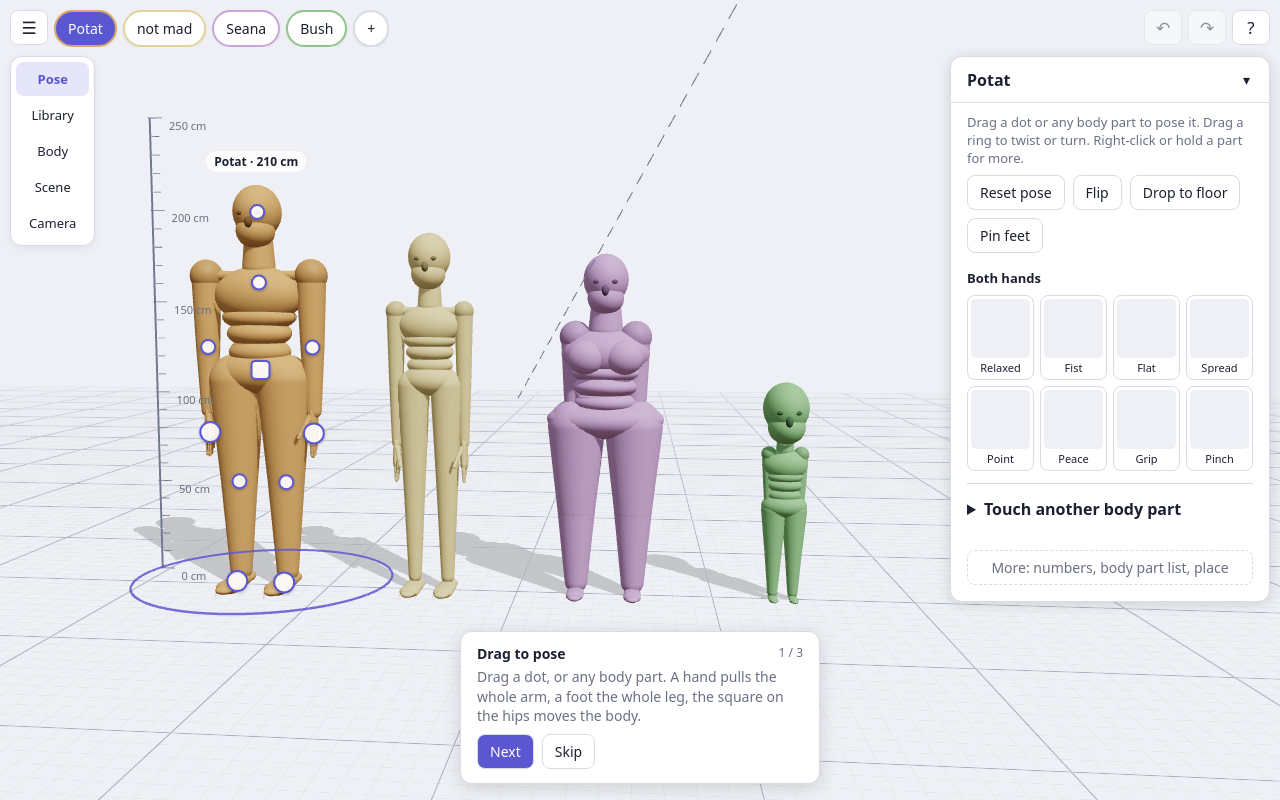
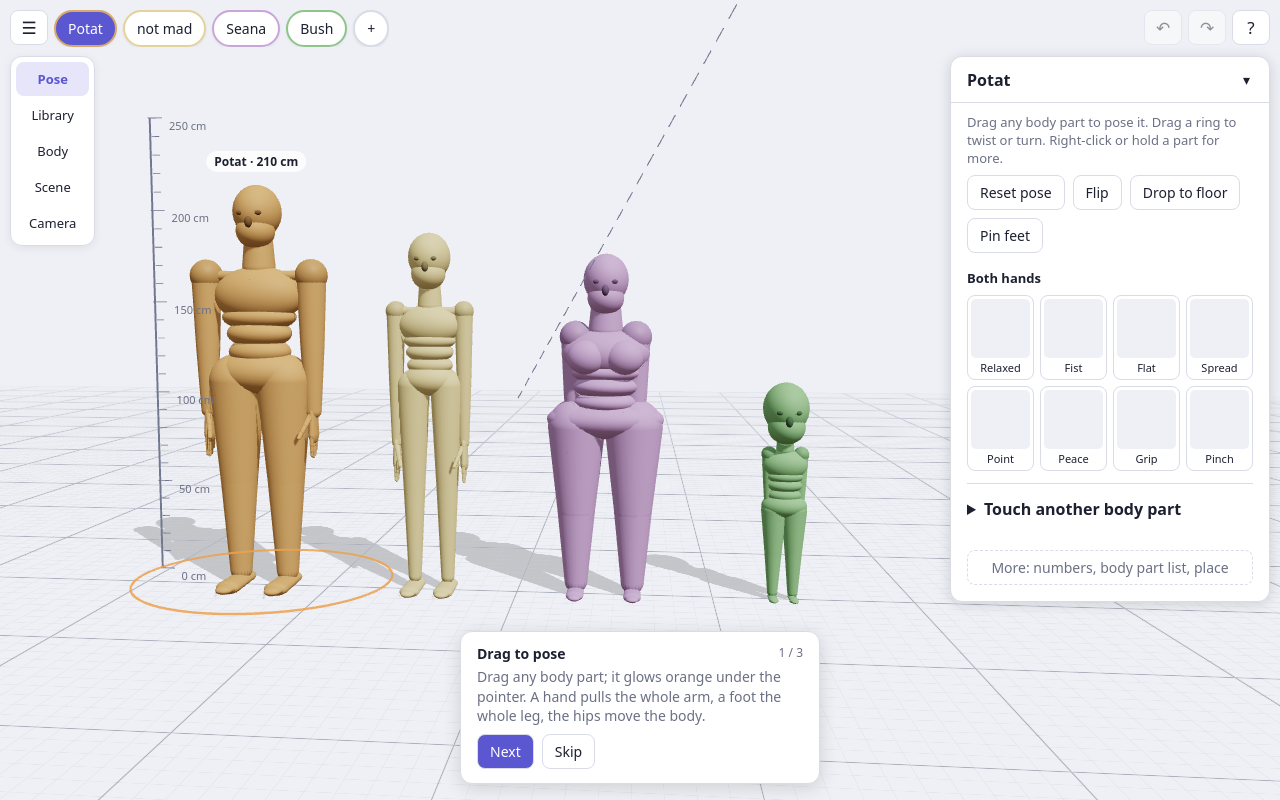
Before and after one commit to RainbowCockroach/poser, a React (Vite) app: page / in a window 1280 px wide. Built offline with nearby package versions, Linux system fonts and the light colour scheme.

Commit message:
Drop the grab dots and go back to the orange glow
- The dots cluttered the figure; the body glows orange where a drag will grab
- Twist and floor rings are orange too, matching the selected part
- A pinned hand or foot is tinted orange instead of a filled dot

```diff
--- a/src/app/Guide.tsx
+++ b/src/app/Guide.tsx
@@ -10,7 +10,7 @@ import { useState } from 'react';
 // #region Config
 const SEEN_STORAGE_KEY = 'poser.seenGuide';
 const TIPS = [
-  { title: 'Drag to pose', text: 'Drag a dot, or any body part. A hand pulls the whole arm, a foot the whole leg, the square on the hips moves the body.' },
+  { title: 'Drag to pose', text: 'Drag any body part; it glows orange under the pointer. A hand pulls the whole arm, a foot the whole leg, the hips move the body.' },
   { title: 'Twist and turn', text: 'Drag along the ring around a part to twist it. The ring on the floor turns the whole character.' },
   { title: 'More on each part', text: 'Right-click a part, or hold a finger on it, to reset, copy or pin it. Press ? (or the ? button) for every shortcut.' },
 ];
--- a/src/app/Handles.tsx
+++ b/src/app/Handles.tsx
@@ -1,22 +1,15 @@
 /*
- * Handles on the selected character, so it is clear what can be grabbed:
- *   - dots on the hands, feet, elbows, knees, head, chest and a square on the hips; grabbing a dot is the same as
- *     grabbing that body part at that point (useDragPosing). An elbow or knee dot swings the upper arm or thigh.
- *   - a ring around the selected part that twists it (upper arm, forearm, thigh, spine, head)
- *   - a ring on the floor that turns the whole character
- * Dots are page elements (drei Html): they keep their size on screen, are easy to hit with a finger and show through
- * the body. Pinned hands and feet show a filled dot. Rings are 3D; dragging along a ring turns the part about its axis.
+ * Rings on the selected character: one around the selected part twists it (upper arm, forearm, thigh, spine, head),
+ * one on the floor turns the whole character. Dragging along a ring turns the part about the ring's axis, like a dial.
+ * The body itself is grabbed directly (Mannequin.tsx); the part under the pointer and the selected part glow orange.
  */
 
 // #region Setup
-import { useMemo, type PointerEvent as ReactPointerEvent } from 'react';
-import { Html } from '@react-three/drei';
+import { useMemo } from 'react';
 import { useThree, type ThreeEvent } from '@react-three/fiber';
 import { Quaternion, Vector3 } from 'three';
-import { buildRig, type Rig, type Vec3 } from '../core/rig';
+import { buildRig, type Vec3 } from '../core/rig';
 import { CONTROLS, forwardKinematics, solvePose, type Pose } from '../core/pose';
-import type { Pin } from '../core/reach';
-import type { Grab } from './useDragPosing';
 import type { SceneCharacter } from './App';
 // #endregion
 
@@ -29,58 +22,31 @@ const TWIST_MOTION: Record<string, string> = {
   elbow: 'pronation',
   hip: 'internal_rotation',
 };
-const RING_COLOR = '#5b57d1';
+// The same orange as a selected body part.
+const RING_COLOR = '#ff8a3d';
 // Rings are drawn over the body so they never hide inside a thick limb.
 const RING_RENDER_ORDER = 10;
 const RING_LINE_METERS = 0.006;
 const RING_HIT_METERS = 0.05;
 
-interface Spot {
-  name: string;
-  label: string;
-  bone: string;
-  localPoint: Vec3;
-  kind: 'end' | 'joint' | 'hips';
-  pin?: Pin;
-}
-
 interface HandlesProps {
   character: SceneCharacter;
   selectedControl: string | null;
-  pins: Pin[];
   isPencilOnly: boolean;
-  onGrab: (grab: Grab) => void;
-  onMenu: (bone: string, clientX: number, clientY: number) => void;
   onTwist: (control: string, motion: string, degrees: number, startPose: Pose, gestureKey: string) => void;
 }
 // #endregion
 
 // #region Main flow
-export function Handles({ character, selectedControl, pins, isPencilOnly, onGrab, onMenu, onTwist }: HandlesProps) {
+export function Handles({ character, selectedControl, isPencilOnly, onTwist }: HandlesProps) {
   const camera = useThree((state) => state.camera);
   const canvas = useThree((state) => state.gl.domElement);
   const controls = useThree((state) => state.controls) as { enabled: boolean } | null;
   const rig = useMemo(() => buildRig(character.profile), [character.profile]);
-  const spots = useMemo(() => spotsOf(rig), [rig]);
   const world = useMemo(() => forwardKinematics(rig, solvePose(character.pose)), [rig, character.pose]);
   const heightMeters = character.profile.heightCm / 100;
 
   const worldPointOf = (bone: string, localPoint: Vec3) => new Vector3(...localPoint).applyQuaternion(world[bone].quaternion).add(world[bone].position);
-
-  const grabSpot = (spot: Spot, event: ReactPointerEvent) => {
-    if (event.button !== 0 || (isPencilOnly && event.pointerType === 'touch')) return;
-    event.preventDefault();
-    event.stopPropagation();
-    onGrab({
-      bone: spot.bone,
-      localPoint: spot.localPoint,
-      worldPoint: worldPointOf(spot.bone, spot.localPoint),
-      pointerId: event.pointerId,
-      pointerType: event.pointerType,
-      clientX: event.clientX,
-      clientY: event.clientY,
-    });
-  };
 
   // Turning follows the pointer's angle around the ring's middle on screen, so a drag along the ring feels like turning a dial.
   const startTwist = (event: ThreeEvent<PointerEvent>, control: string, motion: string, center: Vector3, axis: Vector3) => {
@@ -150,25 +116,6 @@ export function Handles({ character, selectedControl, pins, isPencilOnly, onGrab
 
   return (
     <>
-      {spots.map((spot) => {
-        const isPinned = !!spot.pin && pins.includes(spot.pin);
-        return (
-          <Html key={spot.name} position={worldPointOf(spot.bone, spot.localPoint)} center zIndexRange={[2, 1]}>
-            <div
-              className={`handle-dot is-${spot.kind}${isPinned ? ' is-pinned' : ''}`}
-              role="button"
-              aria-label={isPinned ? `${spot.label} (pinned)` : spot.label}
-              title={isPinned ? `${spot.label}, pinned: right-click or hold to unpin` : `Drag the ${spot.label.toLowerCase()}`}
-              onPointerDown={(event) => grabSpot(spot, event)}
-              onContextMenu={(event) => {
-                event.preventDefault();
-                onMenu(spot.bone, event.clientX, event.clientY);
-              }}
-            />
-          </Html>
-        );
-      })}
-
       {twistRing && selectedControl && twistMotion && (
         <group position={twistRing.center} quaternion={twistRing.quaternion}>
           <Ring radius={twistRing.radius} onPointerDown={(event) => startTwist(event, selectedControl, twistMotion, twistRing!.center, twistRing!.axis)} />
@@ -197,26 +144,4 @@ function Ring({ radius, onPointerDown }: { radius: number; onPointerDown: (event
     </group>
   );
 }
-
-function spotsOf(rig: Rig): Spot[] {
-  const boneNamed = (name: string) => rig.bones.find((bone) => bone.name === name)!;
-  const spots: Spot[] = [];
-  for (const side of ['l', 'r']) {
-    const sideName = side === 'l' ? 'Left' : 'Right';
-    const palm = boneNamed(`wrist_${side}`).shapes.find((shape) => shape.kind === 'capsule');
-    const foot = boneNamed(`ankle_${side}`).shapes.find((shape) => shape.kind === 'capsule');
-    if (palm?.kind === 'capsule') spots.push({ name: `hand_${side}`, label: `${sideName} hand`, bone: `wrist_${side}`, localPoint: palm.end, kind: 'end', pin: `hand_${side}` as Pin });
-    if (foot?.kind === 'capsule') {
-      const middle = foot.start.map((value, axis) => (value + foot.end[axis]) / 2);
-      spots.push({ name: `foot_${side}`, label: `${sideName} foot`, bone: `ankle_${side}`, localPoint: middle as Vec3, kind: 'end', pin: `foot_${side}` as Pin });
-    }
-    spots.push({ name: `elbow_${side}`, label: `${sideName} elbow`, bone: `shoulder_${side}`, localPoint: boneNamed(`elbow_${side}`).offset, kind: 'joint' });
-    spots.push({ name: `knee_${side}`, label: `${sideName} knee`, bone: `hip_${side}`, localPoint: boneNamed(`knee_${side}`).offset, kind: 'joint' });
-  }
-  const skull = boneNamed('head').shapes[0];
-  spots.push({ name: 'head', label: 'Head', bone: 'head', localPoint: skull.kind === 'ellipsoid' ? skull.center : [0, 0.1, 0], kind: 'joint' });
-  spots.push({ name: 'chest', label: 'Chest', bone: 'thoracic_upper', localPoint: boneNamed('neck').offset.map((value) => value / 2) as Vec3, kind: 'joint' });
-  spots.push({ name: 'hips', label: 'Hips', bone: 'pelvis', localPoint: [0, 0, 0], kind: 'hips' });
-  return spots;
-}
 // #endregion
--- a/src/app/Help.tsx
+++ b/src/app/Help.tsx
@@ -5,7 +5,7 @@
 
 // #region Config
 const POINTER_ROWS: { action: string; mouse: string; touch: string }[] = [
-  { action: 'Bend or move a part', mouse: 'Drag it or its dot', touch: 'Drag it or its dot with a finger or the pencil' },
+  { action: 'Bend or move a part', mouse: 'Drag it', touch: 'Drag it with a finger or the pencil' },
   { action: 'Twist a part', mouse: 'Drag along the ring around it', touch: 'Drag along the ring around it' },
   { action: 'Turn the character', mouse: 'Drag along the ring on the floor', touch: 'Drag along the ring on the floor' },
   { action: 'Reset, copy, pin a part', mouse: 'Right-click it', touch: 'Hold it still for a moment' },
--- a/src/app/Mannequin.tsx
+++ b/src/app/Mannequin.tsx
@@ -32,13 +32,14 @@ interface MannequinProps {
   characterId: string;
   highlightedBones: string[];
   targetBone: string | null;
+  pinnedBones: string[];
   isPencilOnly: boolean;
   onGrab: (grab: Grab) => void;
   onLookCloser: (bone: string) => void;
   onMenu: (bone: string, clientX: number, clientY: number) => void;
 }
 
-export function Mannequin({ characterId, profile, pose, highlightedBones, targetBone, isPencilOnly, onGrab, onLookCloser, onMenu }: MannequinProps) {
+export function Mannequin({ characterId, profile, pose, highlightedBones, targetBone, pinnedBones, isPencilOnly, onGrab, onLookCloser, onMenu }: MannequinProps) {
   const rig = useMemo(() => buildRig(profile), [profile]);
   const camera = useThree((state) => state.camera);
   const viewportHeight = useThree((state) => state.size.height);
@@ -55,6 +56,7 @@ export function Mannequin({ characterId, profile, pose, highlightedBones, target
       accent: new MeshStandardMaterial({ color: base.clone().multiplyScalar(0.35), roughness: 0.6 }),
       highlight: new MeshStandardMaterial({ color: '#ff8a3d', emissive: '#ff6a00', emissiveIntensity: 0.25, roughness: 0.5 }),
       target: new MeshStandardMaterial({ color: '#7d79f0', emissive: '#3d4fd6', emissiveIntensity: 0.35, roughness: 0.5 }),
+      pinned: new MeshStandardMaterial({ color: base.clone().lerp(new Color('#ff8a3d'), 0.45), roughness: 0.6 }),
       hover: new MeshStandardMaterial({ color: base.clone().lerp(new Color('#ffffff'), 0.3), emissive: '#ff6a00', emissiveIntensity: 0.12, roughness: 0.6 }),
     };
   }, [profile.color]);
@@ -120,10 +122,11 @@ export function Mannequin({ characterId, profile, pose, highlightedBones, target
     for (const mesh of model.meshes) {
       const bone: string = mesh.userData.bone;
       const isHovered = hoveredControl !== null && CONTROL_FOR_BONE[bone] === hoveredControl;
-      mesh.material = bone === targetBone ? materials.target : highlightedBones.includes(bone) ? materials.highlight : isHovered ? materials.hover : mesh.userData.material;
+      const isPinned = pinnedBones.includes(bone);
+      mesh.material = bone === targetBone ? materials.target : highlightedBones.includes(bone) ? materials.highlight : isHovered ? materials.hover : isPinned ? materials.pinned : mesh.userData.material;
     }
     invalidate();
-  }, [model, materials, highlightedBones, hoveredControl, targetBone]);
+  }, [model, materials, highlightedBones, hoveredControl, targetBone, pinnedBones.join()]);
 
   useLayoutEffect(() => {
     model.root.userData.characterId = characterId;
--- a/src/app/Panel.tsx
+++ b/src/app/Panel.tsx
@@ -539,7 +539,7 @@ function PoseCard(props: PoseCardProps) {
         </>
       ) : (
         <>
-          <p className="hint">Drag a dot or any body part to pose it. Drag a ring to twist or turn. Right-click or hold a part for more.</p>
+          <p className="hint">Drag any body part to pose it. Drag a ring to twist or turn. Right-click or hold a part for more.</p>
           <div className="row">
             <button onClick={() => setPose({ joints: joints.pelvis?.turn ? { pelvis: { turn: joints.pelvis.turn } } : {} })} title="Key Shift R">
               Reset pose
--- a/src/app/styles.css
+++ b/src/app/styles.css
@@ -605,56 +605,7 @@ select,
 }
 /* #endregion */
 
-/* #region Handles */
-.handle-dot {
-  width: 16px;
-  height: 16px;
-  border: 2.5px solid #5b57d1;
-  border-radius: 50%;
-  background: #ffffffe6;
-  box-shadow: 0 1px 3px #0004;
-  cursor: grab;
-  touch-action: none;
-  user-select: none;
-  -webkit-user-select: none;
-  -webkit-touch-callout: none;
-  transition: transform 0.1s;
-}
-
-.handle-dot.is-end {
-  width: 22px;
-  height: 22px;
-}
-
-.handle-dot.is-hips {
-  width: 20px;
-  height: 20px;
-  border-radius: 5px;
-}
-
-.handle-dot.is-pinned {
-  background: #5b57d1;
-  box-shadow: 0 0 0 3px #ffffffcc, 0 1px 3px #0004;
-}
-
-.handle-dot:hover {
-  transform: scale(1.25);
-}
-
-/* A finger or pencil gets a 44 px target around the small dot. */
-@media (pointer: coarse) {
-  .handle-dot {
-    position: relative;
-  }
-
-  .handle-dot::before {
-    content: '';
-    position: absolute;
-    inset: -14px;
-    border-radius: 50%;
-  }
-}
-
+/* #region Part menu */
 .part-menu {
   position: fixed;
   min-width: 220px;
```
Also changed, not shown: src/app/App.tsx (+3 -6 lines), 2 other files (tests, documents, lock files or other folders).
